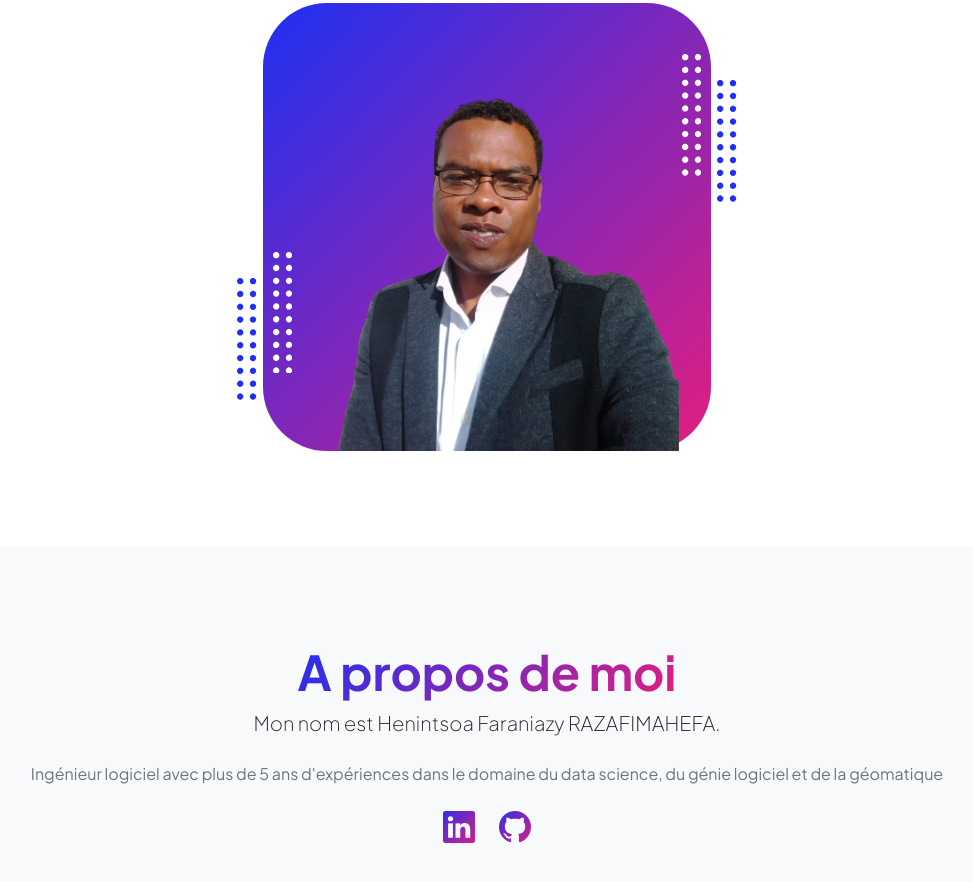
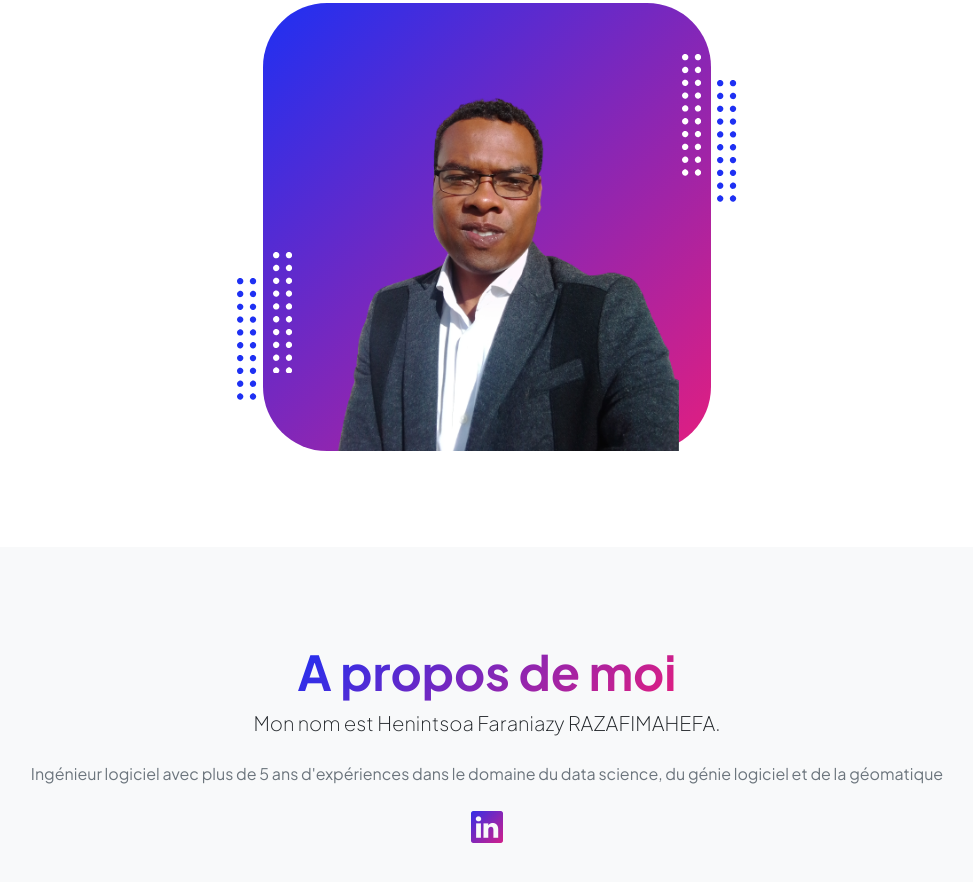
Before and after one commit to hents/portofolio, a plain HTML site: page index.html in a window 1280 px wide. Shown: the part 595-1477 px from the top of the page, without its empty margins (153-1126 px from the left). Drawn offline with nearby package versions, Linux system fonts and the light colour scheme.

Commit message:
Update index.html

```diff
--- a/index.html
+++ b/index.html
@@ -187,7 +187,7 @@
                                 <div class="d-flex justify-content-center fs-2 gap-4">
                                     <!-- <a class="text-gradient" href="#!"><i class="bi bi-twitter"></i></a> -->
                                     <a class="text-gradient" href="https://www.linkedin.com/in/henintsoa-razafimahefa"><i class="bi bi-linkedin"></i></a>
-                                    <a class="text-gradient" href="https://github.com/kajymirindra"><i class="bi bi-github"></i></a>
+
                                 </div>
                             </div>
                         </div>
```
